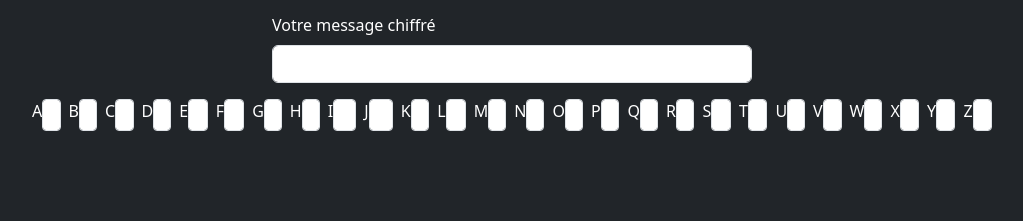
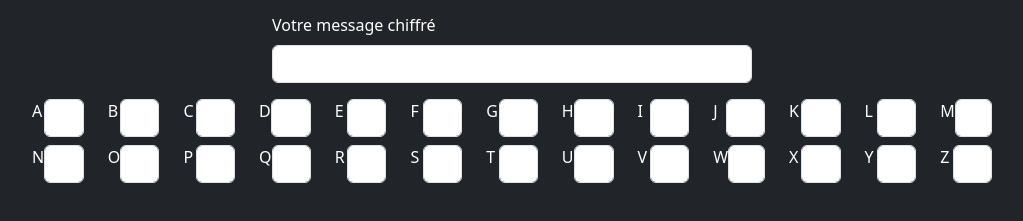
Before and after one commit to julienDewerpe/enigma, a plain HTML site: page index.html in a window 1280 px wide. Shown: the part 175-396 px from the top of the page, without its empty margins (128-1151 px from the left). Drawn offline with nearby package versions, Linux system fonts and the light colour scheme.

Commit message:
récuperation de la configuration utilisateur du plugboard

```diff
--- a/index.html
+++ b/index.html
@@ -29,111 +29,115 @@
             </div>
           </form>
     </section>
-    <section id="plugboard" class="w-75">
-        <div class="row g-2 plugboard">
-            <div class="input-group-sm mb-3 d-flex col">
-                <label for="A" class="form-label">A</label>
-                <input type="text" class="form-control text-uppercase" id="A">
+    <section class="d-flex flex-column justify-content-center align-items-center w-75">
+        <div class="plugboard-settings">
+            <div class="mb-2 row">
+                <div class="col d-flex">
+                    <label for="plugboard-A form-label">A</label>
+                    <input class="plug-settings form-control" id="plug-A" type="text">
                 </div>
-            <div class="input-group-sm mb-3 d-flex col">
-                <label for="B" class="form-label">B</label>
-                <input type="text" class="form-control text-uppercase" id="B">
+                <div class="col d-flex">
+                    <label for="plugboard-B form-label">B</label>
+                    <input class="plug-settings form-control" id="plug-B" type="text">
                 </div>
-            <div class="input-group-sm mb-3 d-flex col">
-                <label for="C" class="form-label">C</label>
-                <input type="text" class="form-control text-uppercase" id="C">
+                <div class="col d-flex">
+                    <label for="plugboard-C form-label">C</label>
+                    <input class="plug-settings form-control" id="plug-C" type="text">
                 </div>
-            <div class="input-group-sm mb-3 d-flex col">
-                <label for="D" class="form-label">D</label>
-                <input type="text" class="form-control text-uppercase" id="D">
+                <div class="col d-flex">
+                    <label for="plugboard-D form-label">D</label>
+                    <input class="plug-settings form-control" id="plug-D" type="text">
                 </div>
-            <div class="input-group-sm mb-3 d-flex col">
-                <label for="E" class="form-label">E</label>
-                <input type="text" class="form-control text-uppercase" id="E">
+                <div class="col d-flex">
+                    <label for="plugboard-E form-label">E</label>
+                    <input class="plug-settings form-control" id="plug-E" type="text">
                 </div>
-            <div class="input-group-sm mb-3 d-flex col">
-                <label for="F" class="form-label">F</label>
-                <input type="text" class="form-control text-uppercase" id="F">
+                <div class="col d-flex">
+                    <label for="plugboard-F form-label">F</label>
+                    <input class="plug-settings form-control" id="plug-F" type="text">
                 </div>
-            <div class="input-group-sm mb-3 d-flex col">
-                <label for="G" class="form-label">G</label>
-                <input type="text" class="form-control text-uppercase" id="G">
+                <div class="col d-flex">
+                    <label for="plugboard-G form-label">G</label>
+                    <input class="plug-settings form-control" id="plug-G" type="text">
                 </div>
-            <div class="input-group-sm mb-3 d-flex col">
-                <label for="H" class="form-label">H</label>
-                <input type="text" class="form-control text-uppercase" id="H">
+                <div class="col d-flex">
+                    <label for="plugboard-H form-label">H</label>
+                    <input class="plug-settings form-control" id="plug-H" type="text">
                 </div>
-            <div class="input-group-sm mb-3 d-flex col">
-                <label for="I" class="form-label">I</label>
-                <input type="text" class="form-control text-uppercase" id="I">
+                <div class="col d-flex">
+                    <label for="plugboard-I form-label">I</label>
+                    <input class="plug-settings form-control" id="plug-I" type="text">
                 </div>
-            <div class="input-group-sm mb-3 d-flex col">
-                <label for="J" class="form-label">J</label>
-                <input type="text" class="form-control text-uppercase" id="J">
+                <div class="col d-flex">
+                    <label for="plugboard-J form-label">J</label>
+                    <input class="plug-settings form-control" id="plug-J" type="text">
                 </div>
-            <div class="input-group-sm mb-3 d-flex col">
-                <label for="K" class="form-label">K</label>
-                <input type="text" class="form-control text-uppercase" id="K">
+                <div class="col d-flex">
+                    <label for="plugboard-K form-label">K</label>
+                    <input class="plug-settings form-control" id="plug-K" type="text">
                 </div>
-            <div class="input-group-sm mb-3 d-flex col">
-                <label for="L" class="form-label">L</label>
-                <input type="text" class="form-control text-uppercase" id="L">
+                <div class="col d-flex">
+                    <label for="plugboard-L form-label">L</label>
+                    <input class="plug-settings form-control" id="plug-L" type="text">
                 </div>
-            <div class="input-group-sm mb-3 d-flex col">
-                <label for="M" class="form-label">M</label>
-                <input type="text" class="form-control text-uppercase" id="M">
+                <div class="col d-flex">
+                    <label for="plugboard-M form-label">M</label>
+                    <input class="plug-settings form-control" id="plug-M" type="text">
                 </div>
-            <div class="input-group-sm mb-3 d-flex col">
-                <label for="N" class="form-label">N</label>
-                <input type="text" class="form-control text-uppercase" id="N">
             </div>
-            <div class="input-group-sm mb-3 d-flex col">
-                <label for="O" class="form-label">O</label>
-                <input type="text" class="form-control text-uppercase" id="O">
+            <div class=" row">
+                <div class="col d-flex">
+                    <label for="plugboard-N form-label">N</label>
+                    <input class="plug-settings form-control" id="plug-N" type="text">
                 </div>
-            <div class="input-group-sm mb-3 d-flex col">
-                <label for="P" class="form-label">P</label>
-                <input type="text" class="form-control text-uppercase" id="P">
+                <div class="col d-flex">
+                    <label for="plugboard-O form-label">O</label>
+                    <input class="plug-settings form-control" id="plug-O" type="text">
                 </div>
-            <div class="input-group-sm mb-3 d-flex col">
-                <label for="Q" class="form-label">Q</label>
-                <input type="text" class="form-control text-uppercase" id="Q">
+                <div class="col d-flex">
+                    <label for="plugboard-P form-label">P</label>
+                    <input class="plug-settings form-control" id="plug-P" type="text">
                 </div>
-            <div class="input-group-sm mb-3 d-flex col">
-                <label for="R" class="form-label">R</label>
-                <input type="text" class="form-control text-uppercase" id="R">
+                <div class="col d-flex">
+                    <label for="plugboard-Q form-label">Q</label>
+                    <input class="plug-settings form-control" id="plug-Q" type="text">
                 </div>
-            <div class="input-group-sm mb-3 d-flex col">
-                <label for="S" class="form-label">S</label>
-                <input type="text" class="form-control text-uppercase" id="S">
+                <div class="col d-flex">
+                    <label for="plugboard-R form-label">R</label>
+                    <input class="plug-settings form-control" id="plug-R" type="text">
                 </div>
-            <div class="input-group-sm mb-3 d-flex col">
-                <label for="T" class="form-label">T</label>
-                <input type="text" class="form-control text-uppercase" id="T">
+                <div class="col d-flex">
+                    <label for="plugboard-S form-label">S</label>
+                    <input class="plug-settings form-control" id="plug-S" type="text">
                 </div>
-            <div class="input-group-sm mb-3 d-flex col">
-                <label for="U" class="form-label">U</label>
-                <input type="text" class="form-control text-uppercase" id="U">
+                <div class="col d-flex">
+                    <label for="plugboard-T form-label">T</label>
+                    <input class="plug-settings form-control" id="plug-T" type="text">
                 </div>
-            <div class="input-group-sm mb-3 d-flex col">
-                <label for="V" class="form-label">V</label>
-                <input type="text" class="form-control text-uppercase" id="V">
+                <div class="col d-flex">
+                    <label for="plugboard-U form-label">U</label>
+                    <input class="plug-settings form-control" id="plug-U" type="text">
                 </div>
-            <div class="input-group-sm mb-3 d-flex col">
-                <label for="W" class="form-label">W</label>
-                <input type="text" class="form-control text-uppercase" id="W">
+                <div class="col d-flex">
+                    <label for="plugboard-V form-label">V</label>
+                    <input class="plug-settings form-control" id="plug-V" type="text">
                 </div>
-            <div class="input-group-sm mb-3 d-flex col">
-                <label for="X" class="form-label">X</label>
-                <input type="text" class="form-control text-uppercase" id="X">
+                <div class="col d-flex">
+                    <label for="plugboard-W form-label">W</label>
+                    <input class="plug-settings form-control" id="plug-W" type="text">
                 </div>
-            <div class="input-group-sm mb-3 d-flex col">
-                <label for="Y" class="form-label">Y</label>
-                <input type="text" class="form-control text-uppercase" id="Y">
+                <div class="col d-flex">
+                    <label for="plugboard-X form-label">X</label>
+                    <input class="plug-settings form-control" id="plug-X" type="text">
                 </div>
-            <div class="input-group-sm mb-3 d-flex col">
-                <label for="Z" class="form-label">Z</label>
-                <input type="text" class="form-control text-uppercase" id="Z">
+                <div class="col d-flex">
+                    <label for="plugboard-Y form-label">Y</label>
+                    <input class="plug-settings form-control" id="plug-Y" type="text">
+                </div>
+                <div class="col d-flex">
+                    <label for="plugboard-Z form-label">Z</label>
+                    <input class="plug-settings form-control" id="plug-Z" type="text">
+                </div>
             </div>
         </div>
     </section>
--- a/public/css/style.css
+++ b/public/css/style.css
@@ -0,0 +1,3 @@
+.col label {
+    width: 1.5em;
+}
--- a/public/js/script.js
+++ b/public/js/script.js
@@ -27,6 +27,38 @@ var getPlugboardConfig = function() {
     return pairs;
 }
 
+$('.plug-settings').keydown(function(e) {
+    e.preventDefault();
+
+    thisLetter = $(this).attr('id').slice(-1);
+    otherLetter = String.fromCharCode(e.keyCode).toUpperCase();
+    previousLetter = $(this).attr('previousLetter');
+
+    // Erase any other letter that is currently connected to the
+    // letter we want right now
+    if (isAlphabeticChar(otherLetter)) {
+        currentOtherLetter = $('#plug-' + otherLetter).val();
+        if (currentOtherLetter)
+            $('#plug-' + currentOtherLetter).val('');
+    }
+
+    // Erasing the letter that we were previously connected to
+    if (previousLetter)
+        $('#plug-' + previousLetter).val('');
+
+    if (isValidPlugboardConfig(otherLetter, thisLetter)) {
+        $(this).val(otherLetter);
+        $(this).attr('previousLetter', otherLetter);
+        $('#plug-' + otherLetter).val(thisLetter);
+        $('#plug-' + otherLetter).attr('previousLetter', thisLetter);
+    } else {
+        $(this).attr('previousLetter', '');
+        $(this).val('');
+    }
+
+    updateOutput();
+});
+
 $('#input').keyup(function(e) {
     input = $(this).val();
     validInput = input.replace(/([^a-zA-Z\s]+)/gi, '').toUpperCase();
```
Lines whose indentation alone changed are shown as unchanged.
